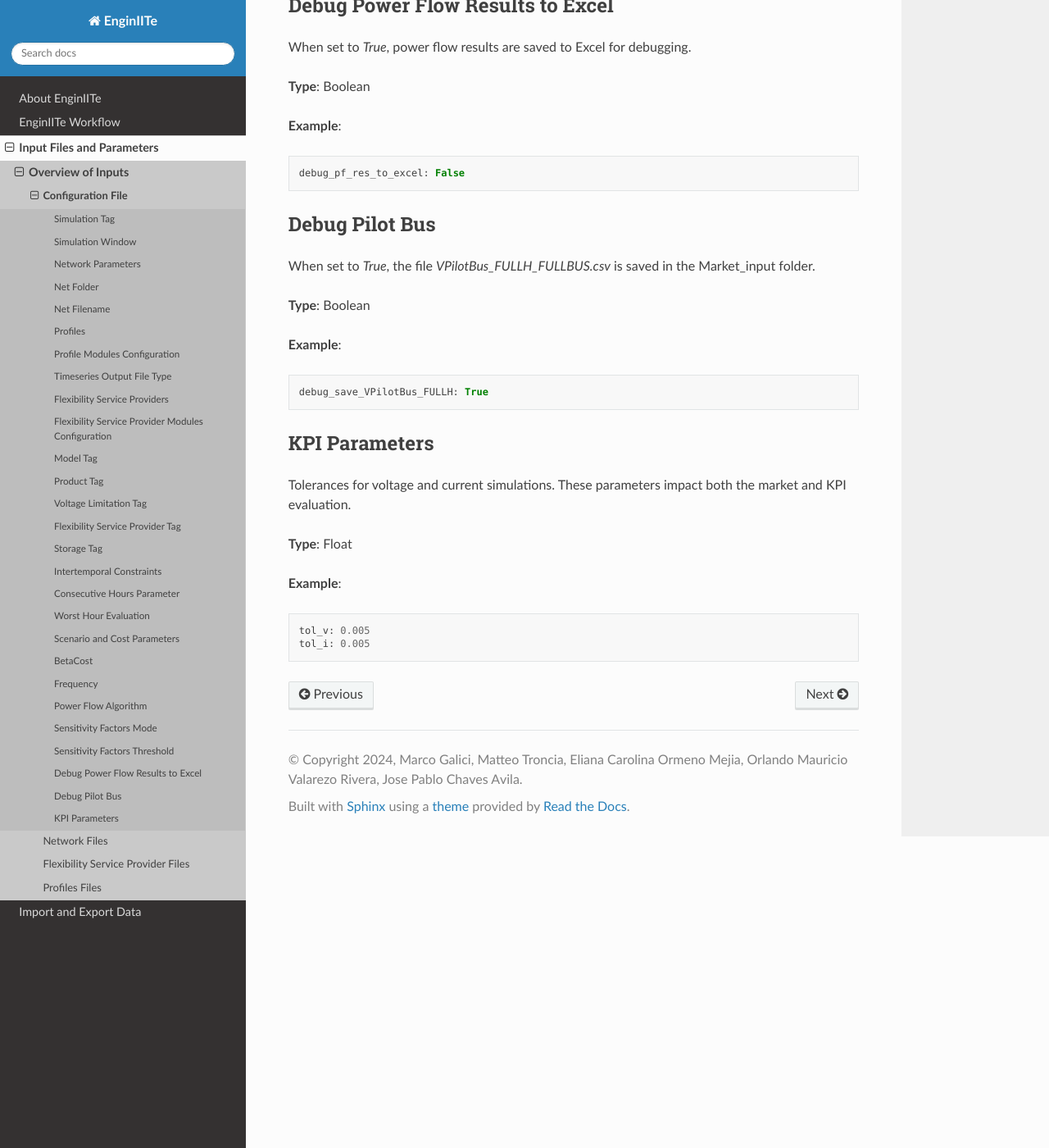
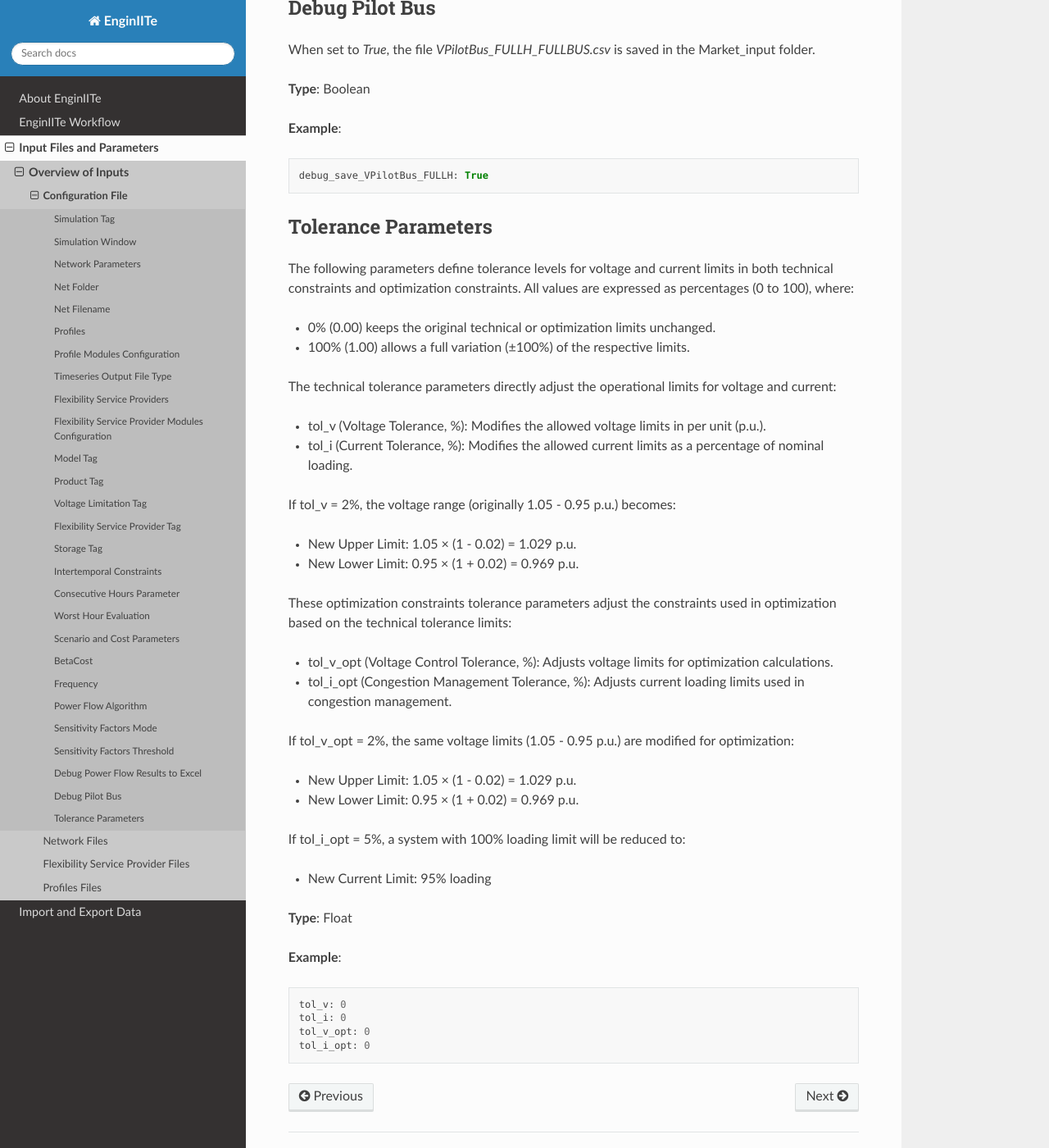
Before and after one commit to MarcoGalici/EnginIITe, a Sphinx documentation site: the page built from docs/inputs/config_file.rst, in a window 1280 px wide and 1400 px high, scrolled down 11649 px. Shown: the whole window at 82% size. Built offline with Sphinx 7.4.7 and the Read the Docs theme 3.1.0, drawn with Linux system fonts in a browser that asks for light colours; some of the changed text lies outside the part shown.

Commit message:
Add files via upload

```diff
--- a/docs/inputs/config_file.rst
+++ b/docs/inputs/config_file.rst
@@ -528,14 +519,45 @@ Boolean
     debug_save_VPilotBus_FULLH: True
 
 
-KPI Parameters
-----------------
-Tolerances for voltage and current simulations. These parameters impact both the market and KPI evaluation.
+Tolerance Parameters
+---------------------
+The following parameters define tolerance levels for voltage and current limits in both technical constraints and
+optimization constraints. All values are expressed as percentages (0 to 100), where:
+
+* 0% (0.00) keeps the original technical or optimization limits unchanged.
+* 100% (1.00) allows a full variation (±100%) of the respective limits.
+
+The technical tolerance parameters directly adjust the operational limits for voltage and current:
+
+* tol_v (Voltage Tolerance, %): Modifies the allowed voltage limits in per unit (p.u.).
+* tol_i (Current Tolerance, %): Modifies the allowed current limits as a percentage of nominal loading.
+
+If tol_v = 2%, the voltage range (originally 1.05 - 0.95 p.u.) becomes:
+
+* New Upper Limit: 1.05 × (1 - 0.02) = 1.029 p.u.
+* New Lower Limit: 0.95 × (1 + 0.02) = 0.969 p.u.
+
+These optimization constraints tolerance parameters adjust the constraints used in optimization based on the
+technical tolerance limits:
+
+* tol_v_opt (Voltage Control Tolerance, %): Adjusts voltage limits for optimization calculations.
+* tol_i_opt (Congestion Management Tolerance, %): Adjusts current loading limits used in congestion management.
+
+If tol_v_opt = 2%, the same voltage limits (1.05 - 0.95 p.u.) are modified for optimization:
+
+* New Upper Limit: 1.05 × (1 - 0.02) = 1.029 p.u.
+* New Lower Limit: 0.95 × (1 + 0.02) = 0.969 p.u.
+
+If tol_i_opt = 5%, a system with 100% loading limit will be reduced to:
+
+* New Current Limit: 95% loading
 
 **Type**:
 Float
 
 **Example**::
 
-    tol_v: 0.005
-    tol_i: 0.005
+    tol_v: 0
+    tol_i: 0
+    tol_v_opt: 0
+    tol_i_opt: 0
--- a/docs/inputs/profiles_file.rst
+++ b/docs/inputs/profiles_file.rst
@@ -84,7 +84,7 @@ generally to all resources sharing that profile.
 For profiles defined via an external module, there is no need for a profile file unless required by the user.
 This option is used when profiles require more complex calculations or are generated according to the user preferences.
 In case the user need to pass input parameters to the external module that defines the profiles,
-as presented as example of profiles definition in the :ref:`Config File Documentation <profiles>`,
+as presented as example of profiles definition in the :ref:`Config File Documentation profiles`,
 the user can add the name of the input parameters file for the external module. This file must be saved in the following
 folder:
 
--- a/main.py
+++ b/main.py
@@ -14,6 +14,7 @@ import functions.network.sensitivity_factors as calc_sens
 
 if __name__ == '__main__':
     start_time = time.time()
+    exit()
 
     file_cfg_name = 'config_Portugal_scen1.yaml'
 
```
Also changed, not shown: other parts of docs/inputs/config_file.rst (+2 -11 lines), docs/pics/enginite_flowchart.jpg, 1 other file.
